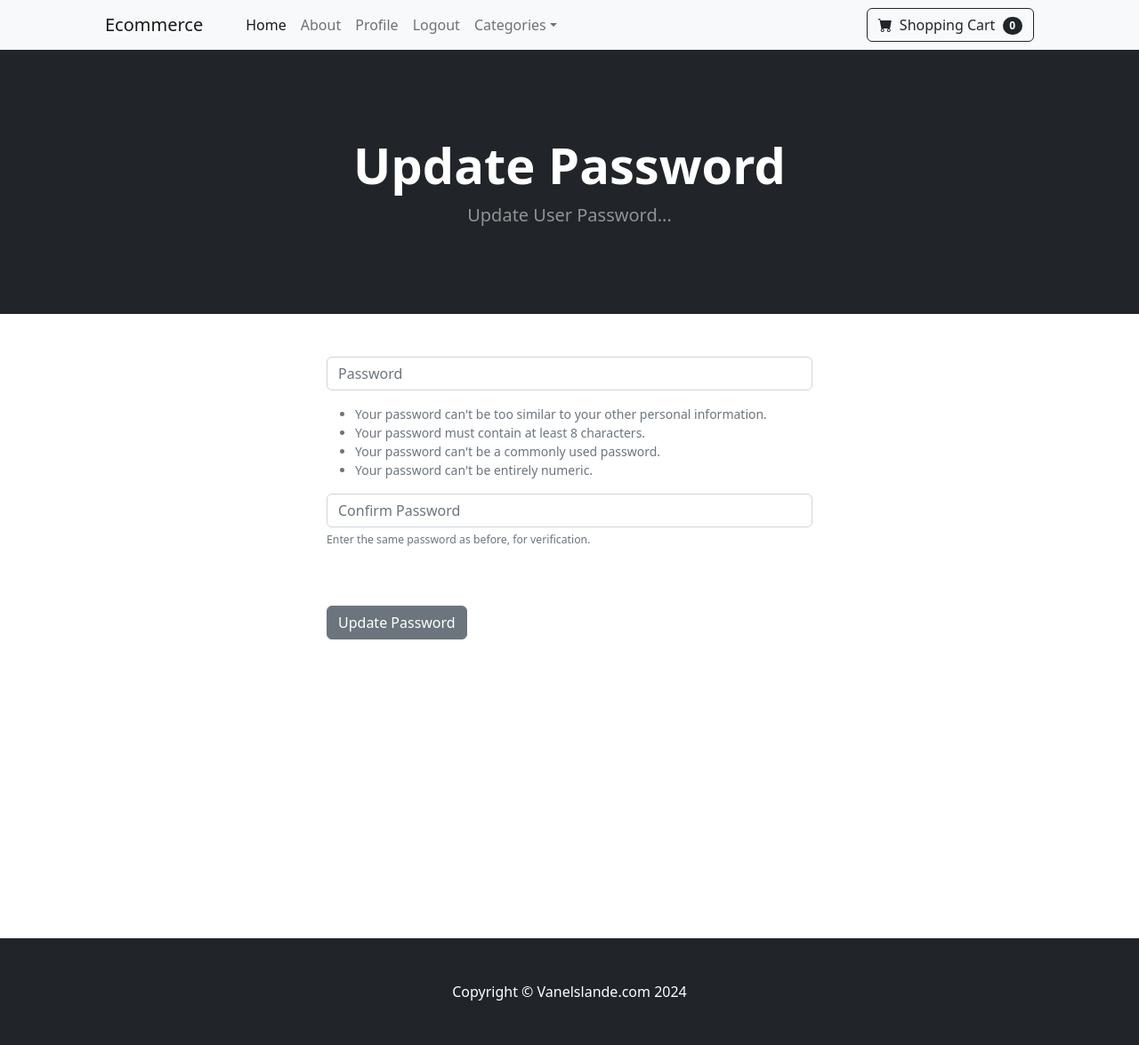
After one commit to Harmonica-Men/AstroShop, a Django app: page /update_password/ in a window 1280 px wide. The commit adds this page. Shown: the whole page at 89% size. Run offline with Django 5.2, Linux system fonts and the light colour scheme; a user stored in the database is signed in; some libraries are stand-ins or nearby versions.

Commit message:
Add update_userpassword template

```diff
--- a/store/forms.py
+++ b/store/forms.py
@@ -1,6 +1,26 @@
 from django.contrib.auth.models import User
-from django.contrib.auth.forms import UserCreationForm, UserChangeForm
+from django.contrib.auth.forms import UserCreationForm, UserChangeForm, SetPasswordForm
 from django import forms
+
+
+class ChangePasswordForm(SetPasswordForm):
+	class Meta:
+		model = User
+		fields = ['new_password1', 'new_password2']
+
+	def __init__(self, *args, **kwargs):
+		super(ChangePasswordForm, self).__init__(*args, **kwargs)
+
+		self.fields['new_password1'].widget.attrs['class'] = 'form-control'
+		self.fields['new_password1'].widget.attrs['placeholder'] = 'Password'
+		self.fields['new_password1'].label = ''
+		self.fields['new_password1'].help_text = '<ul class="form-text text-muted small"><li>Your password can\'t be too similar to your other personal information.</li><li>Your password must contain at least 8 characters.</li><li>Your password can\'t be a commonly used password.</li><li>Your password can\'t be entirely numeric.</li></ul>'
+
+		self.fields['new_password2'].widget.attrs['class'] = 'form-control'
+		self.fields['new_password2'].widget.attrs['placeholder'] = 'Confirm Password'
+		self.fields['new_password2'].label = ''
+		self.fields['new_password2'].help_text = '<span class="form-text text-muted"><small>Enter the same password as before, for verification.</small></span>'
+
 
 
 class UpdateUserForm(UserChangeForm):
--- /dev/null
+++ b/store/templates/update_password.html
@@ -0,0 +1,43 @@
+{% extends 'base.html' %}
+{% block content %}
+
+<!-- Header-->
+        <header class="bg-dark py-5">
+            <div class="container px-4 px-lg-5 my-5">
+                <div class="text-center text-white">
+                    <h1 class="display-4 fw-bolder">Update Password</h1>
+                    <p class="lead fw-normal text-white-50 mb-0">Update User Password...</p>
+                </div>
+            </div>
+        </header>
+
+        <div class="container">
+        	<div class="row">
+
+        			<div class="col-md-6 offset-md-3">
+
+        				<br/><br/>
+<form method="POST" action="{% url 'update_password' %}">
+    {% csrf_token %}
+
+    {{ form.as_p }}
+    <br/><br/>
+    <button type="submit" class="btn btn-secondary">
+      Update Password
+    </button>
+
+</form>
+
+<br/><br/>
+<br/><br/>
+<br/><br/>
+<br/><br/>
+<br/><br/>
+<br/><br/>
+<br/><br/>
+        			</div>
+
+        	</div>
+        </div>
+
+{% endblock %}
--- a/store/urls.py
+++ b/store/urls.py
@@ -11,4 +11,6 @@ urlpatterns = [
     path('category/<str:foo>', views.category, name='category'),
     path('category_summary/', views.category_summary, name='category_summary'),
     path('update_user/', views.update_user, name='update_user'),
+    path('update_password/', views.update_password, name='update_password'),
+
 ]
--- a/store/views.py
+++ b/store/views.py
@@ -4,9 +4,31 @@ from django.contrib.auth import authenticate, login, logout
 from django.contrib import messages
 from django.contrib.auth.models import User
 from django.contrib.auth.forms import UserCreationForm
-from .forms import SignUpForm, UpdateUserForm
+from .forms import SignUpForm, UpdateUserForm, ChangePasswordForm
 from django import forms
 
+def update_password(request):
+	if request.user.is_authenticated:
+		current_user = request.user
+
+		if request.method  == 'POST':
+			form = ChangePasswordForm(current_user, request.POST)
+
+			if form.is_valid():
+				form.save()
+				messages.success(request, "Your Password Has Been Updated...")
+				login(request, current_user)
+				return redirect('update_user')
+			else:
+				for error in list(form.errors.values()):
+					messages.error(request, error)
+					return redirect('update_password')
+		else:
+			form = ChangePasswordForm(current_user)
+			return render(request, "update_password.html", {'form':form})
+	else:
+		messages.success(request, "You Must Be Logged In To View That Page...")
+		return redirect('home')
 
 def update_user(request):
 	if request.user.is_authenticated:
```
Also changed, not shown: store/templates/update_user.html (+9 -3 lines), db.sqlite3.
